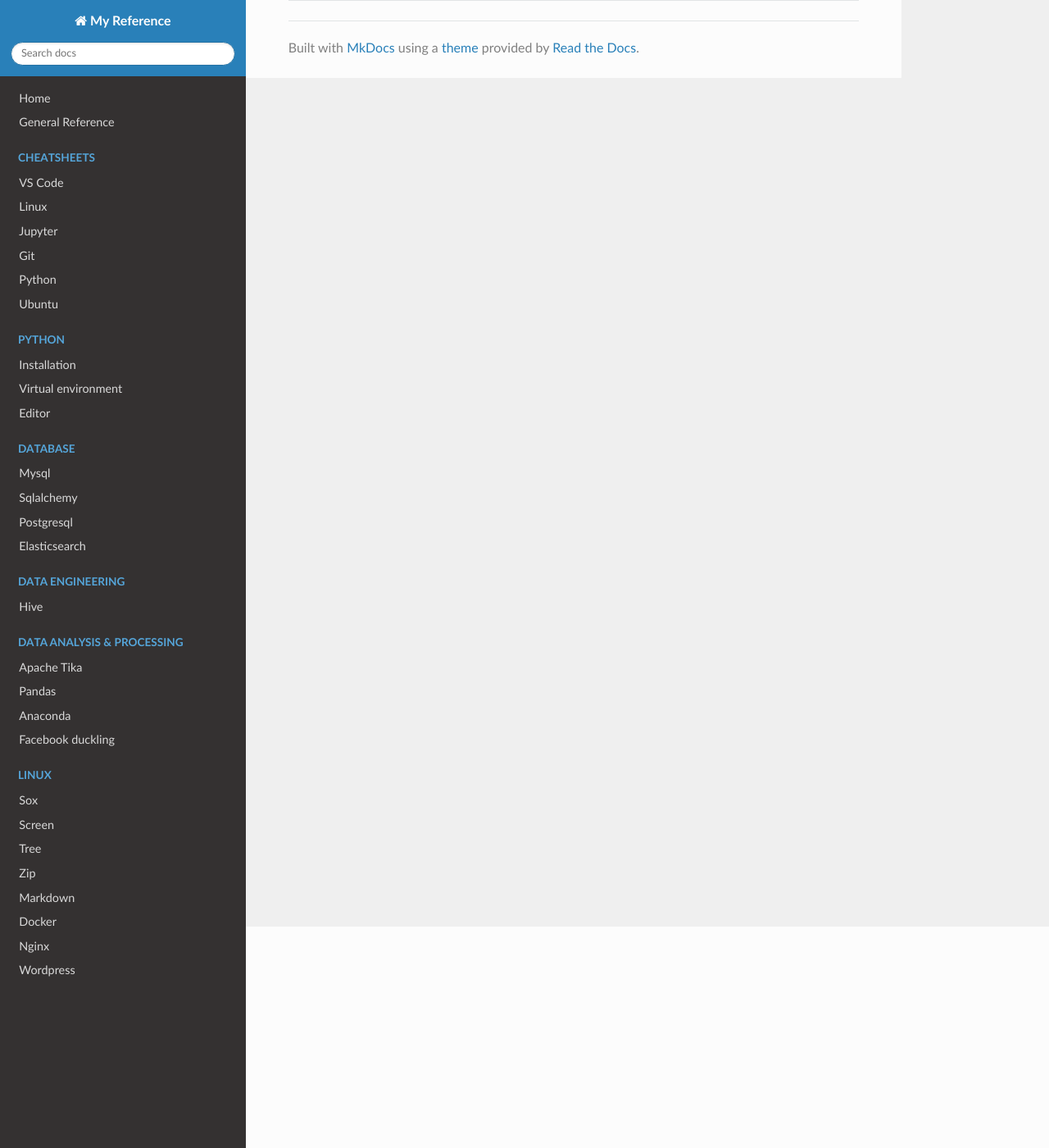
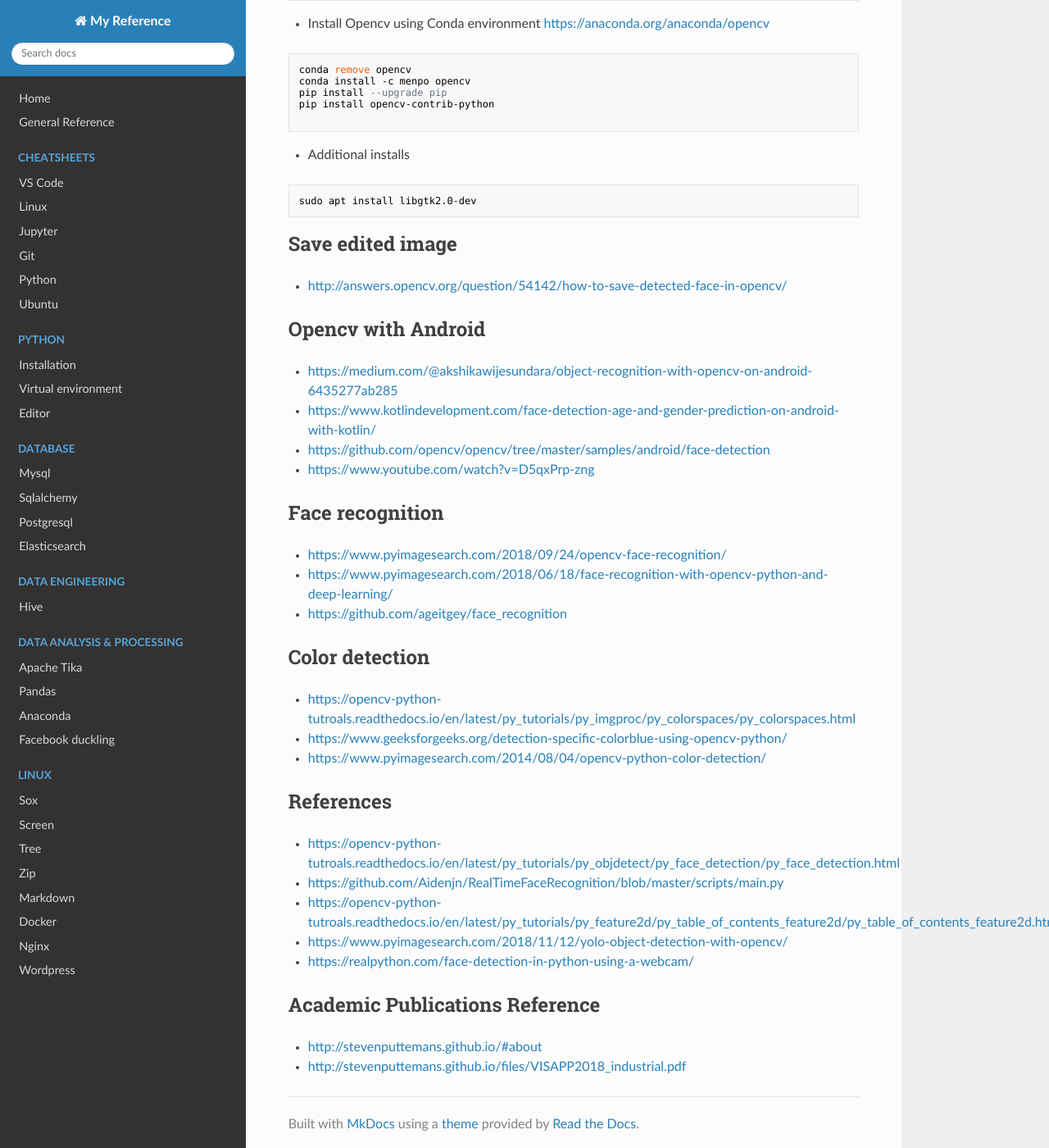
Before and after one commit to rajarshig/MyReference, an MkDocs documentation site: the page built from docs/opencv.md, in a window 1280 px wide and 1400 px high, scrolled down 270 px. Shown: the whole window at 82% size. Built offline with MkDocs 1.6.1, drawn with Linux system fonts in a browser that asks for light colours; nearby versions of some CDN libraries; old or Windows-style settings are respelled for this version of MkDocs; some of the changed text lies outside the part shown.

````diff
--- a/docs/opencv.md
+++ b/docs/opencv.md
@@ -1,8 +1,54 @@
 ## Install
-- Using Docker
+- Create Python REPL Using Docker
 [https://hub.docker.com/r/jjanzic/docker-python3-opencv/](https://hub.docker.com/r/jjanzic/docker-python3-opencv/)
 ```
 docker pull jjanzic/docker-python3-opencv
-docker run -it jjanzic/docker-python3-opencv python
+docker run -it jjanzic/docker-python3-opencv python     ## this will create a python prompt where you can import cv2
 >>> import cv2
 ```
+- Install Opencv using Conda environment
+[https://anaconda.org/anaconda/opencv](https://anaconda.org/anaconda/opencv)
+```
+conda remove opencv
+conda install -c menpo opencv
+pip install --upgrade pip
+pip install opencv-contrib-python
+
+```
+- Additional installs
+```
+sudo apt install libgtk2.0-dev
+```
+
+## Save edited image
+- [http://answers.opencv.org/question/54142/how-to-save-detected-face-in-opencv/](http://answers.opencv.org/question/54142/how-to-save-detected-face-in-opencv/)
+
+
+## Opencv with Android
+- [https://medium.com/@akshikawijesundara/object-recognition-with-opencv-on-android-6435277ab285](https://medium.com/@akshikawijesundara/object-recognition-with-opencv-on-android-6435277ab285)
+- [https://www.kotlindevelopment.com/face-detection-age-and-gender-prediction-on-android-with-kotlin/](https://www.kotlindevelopment.com/face-detection-age-and-gender-prediction-on-android-with-kotlin/)
+- [https://github.com/opencv/opencv/tree/master/samples/android/face-detection](https://github.com/opencv/opencv/tree/master/samples/android/face-detection)
+- [https://www.youtube.com/watch?v=D5qxPrp-zng](https://www.youtube.com/watch?v=D5qxPrp-zng)
+
+## Face recognition
+- [https://www.pyimagesearch.com/2018/09/24/opencv-face-recognition/](https://www.pyimagesearch.com/2018/09/24/opencv-face-recognition/)
+- [https://www.pyimagesearch.com/2018/06/18/face-recognition-with-opencv-python-and-deep-learning/](https://www.pyimagesearch.com/2018/06/18/face-recognition-with-opencv-python-and-deep-learning/)
+- [https://github.com/ageitgey/face_recognition](https://github.com/ageitgey/face_recognition)
+
+
+## Color detection
+- [https://opencv-python-tutroals.readthedocs.io/en/latest/py_tutorials/py_imgproc/py_colorspaces/py_colorspaces.html](https://opencv-python-tutroals.readthedocs.io/en/latest/py_tutorials/py_imgproc/py_colorspaces/py_colorspaces.html)
+- [https://www.geeksforgeeks.org/detection-specific-colorblue-using-opencv-python/](https://www.geeksforgeeks.org/detection-specific-colorblue-using-opencv-python/)
+- [https://www.pyimagesearch.com/2014/08/04/opencv-python-color-detection/](https://www.pyimagesearch.com/2014/08/04/opencv-python-color-detection/)
+
+
+## References
+- [https://opencv-python-tutroals.readthedocs.io/en/latest/py_tutorials/py_objdetect/py_face_detection/py_face_detection.html](https://opencv-python-tutroals.readthedocs.io/en/latest/py_tutorials/py_objdetect/py_face_detection/py_face_detection.html)
+- [https://github.com/Aidenjn/RealTimeFaceRecognition/blob/master/scripts/main.py](https://github.com/Aidenjn/RealTimeFaceRecognition/blob/master/scripts/main.py)
+- [https://opencv-python-tutroals.readthedocs.io/en/latest/py_tutorials/py_feature2d/py_table_of_contents_feature2d/py_table_of_contents_feature2d.html](https://opencv-python-tutroals.readthedocs.io/en/latest/py_tutorials/py_feature2d/py_table_of_contents_feature2d/py_table_of_contents_feature2d.html)
+- [https://www.pyimagesearch.com/2018/11/12/yolo-object-detection-with-opencv/](https://www.pyimagesearch.com/2018/11/12/yolo-object-detection-with-opencv/)
+- [https://realpython.com/face-detection-in-python-using-a-webcam/](https://realpython.com/face-detection-in-python-using-a-webcam/)
+
+## Academic Publications Reference
+- [http://stevenputtemans.github.io/#about](Senior contributor of Opencv)
+- [http://stevenputtemans.github.io/files/VISAPP2018_industrial.pdf](Industrial detection research paper)
````
Also changed, not shown: docs/elasticsearch.md (+17 -0 lines), docs/git_cheatsheet.md (+15 -0 lines), docs/linux_cheatsheet.md (+4 -0 lines), docs/mysql.md (+14 -1 lines), docs/pandas.md (+4 -0 lines), docs/sqlalchemy.md (+12 -0 lines), docs/tensorflow.md (added, +37 -0 lines), docs/text_analytics.md (added, +2 -0 lines).
